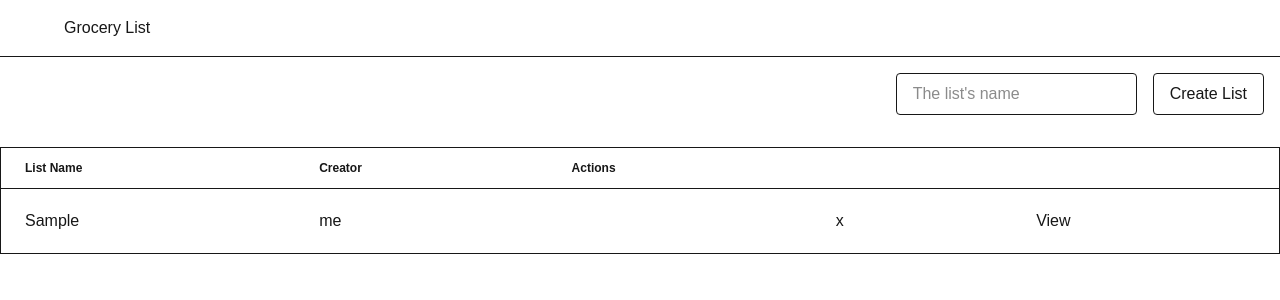
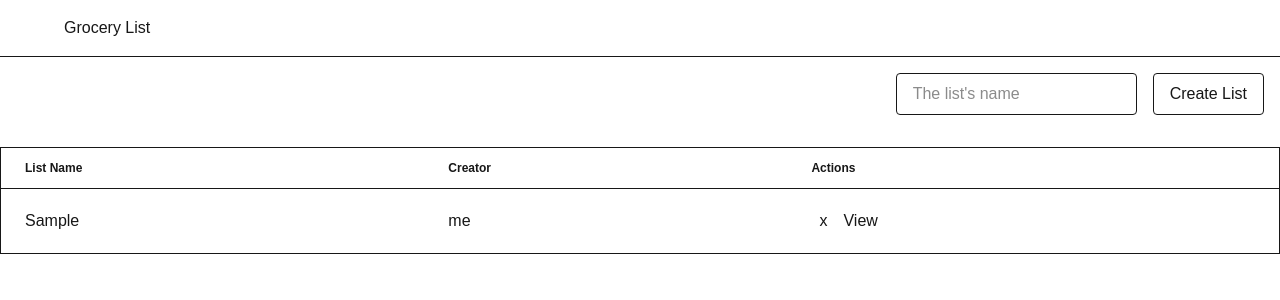
Before and after one commit to HiddenAbilitree/cs321-grocery, a Next.js app in the folder frontend/: page / in a window 1280 px wide. Both pictures are taken after typing "Sample" into the empty fields and a click on the button "Create List". Shown: the top 300 px of the page. Built offline with nearby package versions, Linux system fonts and the light colour scheme.

Commit message:
Fixed action placement

```diff
--- a/frontend/app/page.tsx
+++ b/frontend/app/page.tsx
@@ -81,11 +81,14 @@ const ListRow = ({
   console.log(list.id);
   return (
     <tr className='border-b transition-colors'>
-      {columns.map((column, i) => (
-        <td className='px-6 py-3 align-middle' key={i}>
-          {list[column.canonical as keyof typeof list]}
-        </td>
-      ))}
+      {/* {columns.map((column, i) => ( */}
+      {/*   <td className='px-6 py-3 align-middle' key={i}> */}
+      {/*     {list[column.canonical as keyof typeof list]} */}
+      {/*   </td> */}
+      {/* ))} */}
+
+      <td className='px-6 py-3 align-middle'>{list.name}</td>
+      <td className='px-6 py-3 align-middle'>{list.creator}</td>
       <td className='px-6 py-3 align-middle'>
         <button
           className='px-2 py-2'
@@ -97,8 +100,6 @@ const ListRow = ({
         >
           x
         </button>
-      </td>
-      <td className='px-6 py-3 align-middle'>
         <Link className='px-2 py-2' href={`/lists/${list.id}`}>
           View
         </Link>
```
